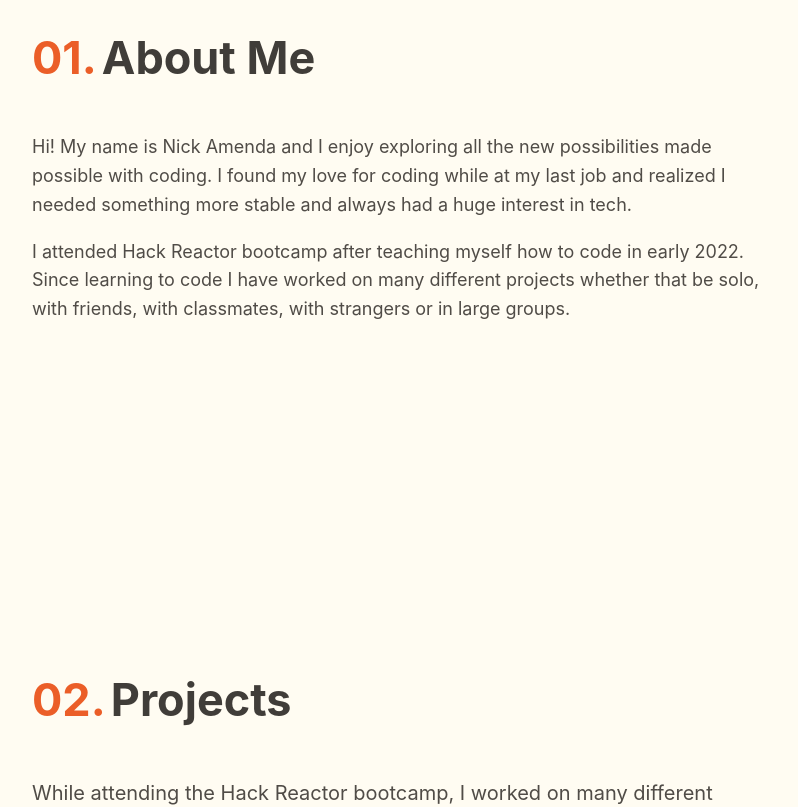
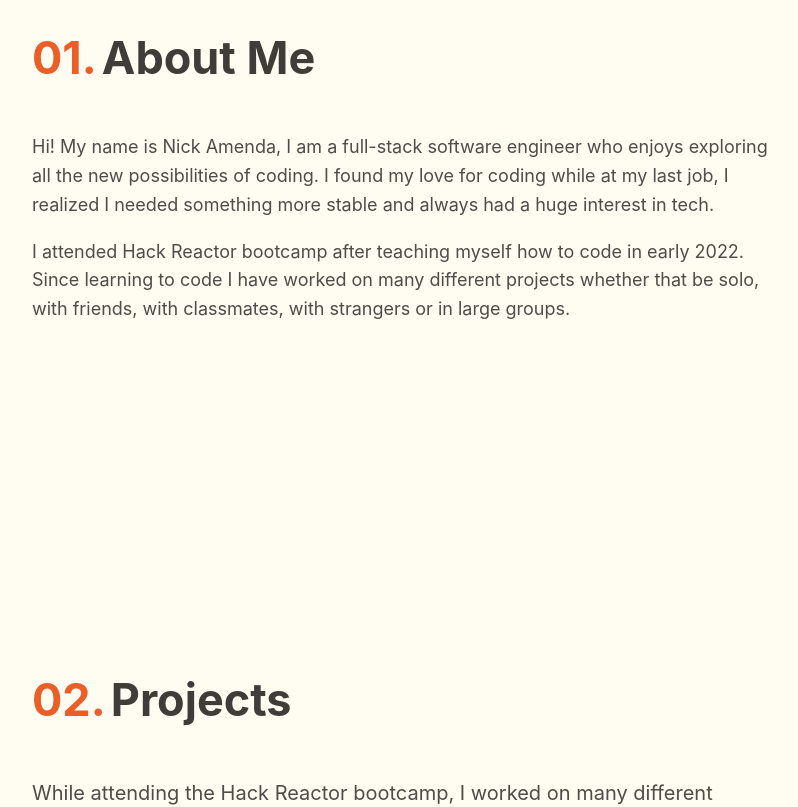
Before and after one commit to nickamenda/my-portfolio, a React (Create React App) app: page / in a window 1280 px wide. Shown: the part 960-1767 px from the top of the page, without its empty margins (233-1031 px from the left). Built offline with nearby package versions, Linux system fonts and the light colour scheme.

Commit message:
add footer change some text

```diff
--- a/src/App.css
+++ b/src/App.css
@@ -16,6 +16,11 @@ html {
 
 body {
   animation: transistionIn 1.5s;
+}
+footer {
+  padding-top: 50px;
+  text-align: center;
+  color: var(--orange);
 }
 
 @keyframes transistionIn {
--- a/src/App.js
+++ b/src/App.js
@@ -34,6 +34,7 @@ function App() {
       <Projects />
       <Work />
       <ContactMe />
+      <footer className="hidden">Created and designed by Nick Amenda</footer>
     </div>
   );
 }
--- a/src/components/AboutMe.js
+++ b/src/components/AboutMe.js
@@ -6,7 +6,7 @@ const AboutMe = () => {
       <h1 className="about"><section>01.</section>About Me</h1>
       <div className="aboutMe container">
         <div className="aboutMe text">
-      <div className="aboutMe intro"><p>Hi! My name is Nick Amenda and I enjoy  exploring all the new possibilities made possible with coding. I found my love for coding while at my last job and realized I needed something more stable and always had a huge interest in tech.</p></div>
+      <div className="aboutMe intro"><p>Hi! My name is Nick Amenda, I am a full-stack software engineer who enjoys exploring all the new possibilities of coding. I found my love for coding while at my last job, I realized I needed something more stable and always had a huge interest in tech.</p></div>
       <div className="aboutMe exp"><p>I attended Hack Reactor bootcamp after teaching myself how to code in early 2022. Since learning to code I have worked on many different projects whether that be solo, with friends, with classmates, with strangers or in large groups. </p></div>
       </div>
       </div>
```
